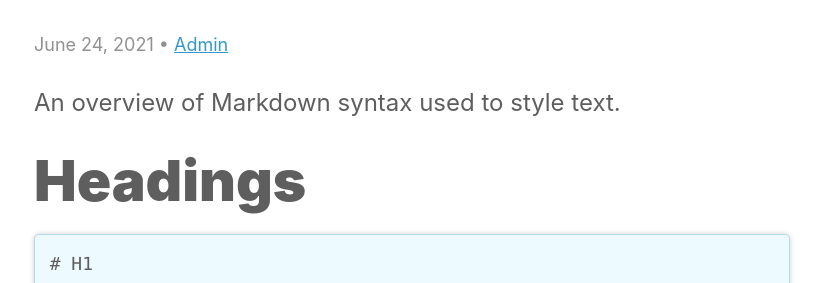
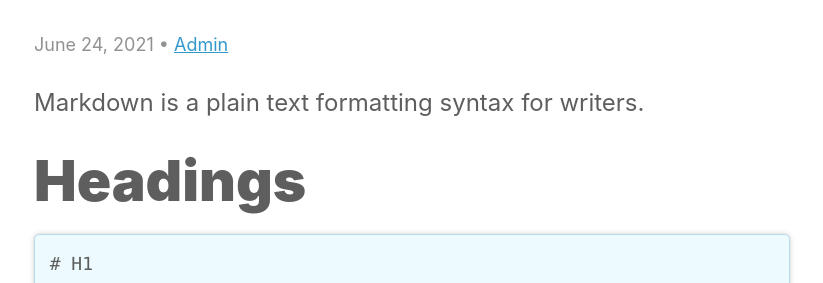
Before and after one commit to ajpwalser/ajpwalser.github.io, a Jekyll site: the page built from _posts/2021-06-24-markdown-syntax-guide.md, in a window 1280 px wide. Shown: the part 190-473 px from the top of the page, without its empty margins (228-1051 px from the left). Built offline with Jekyll 4.4.1, drawn with Linux system fonts in a browser that asks for light colours; some web fonts are replaced.

Commit message:
Update 2021-06-24-markdown-syntax-guide.md

```diff
--- a/_posts/2021-06-24-markdown-syntax-guide.md
+++ b/_posts/2021-06-24-markdown-syntax-guide.md
@@ -6,7 +6,7 @@
 date: 2021-06-24
 ---
 
-An overview of Markdown syntax used to style text.
+Markdown is a plain text formatting syntax for writers.
 
 ## Headings
 
```
